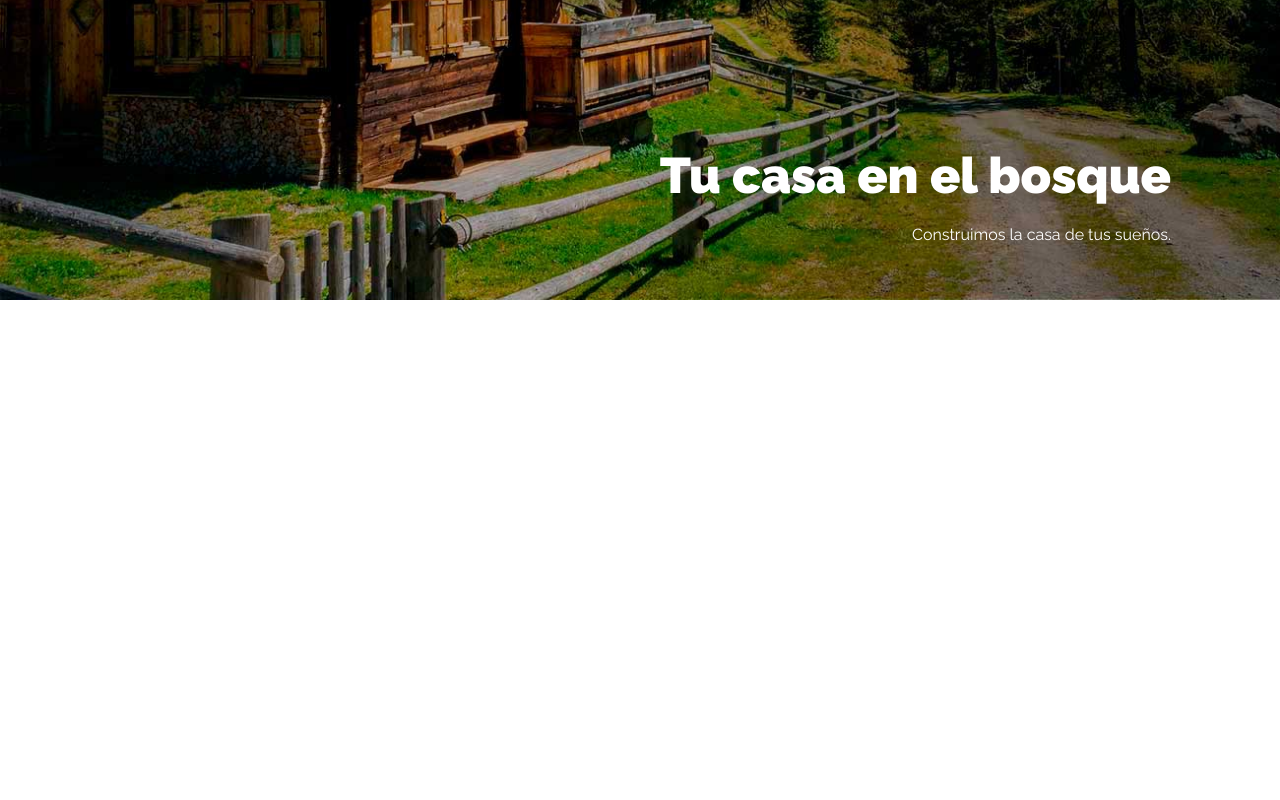
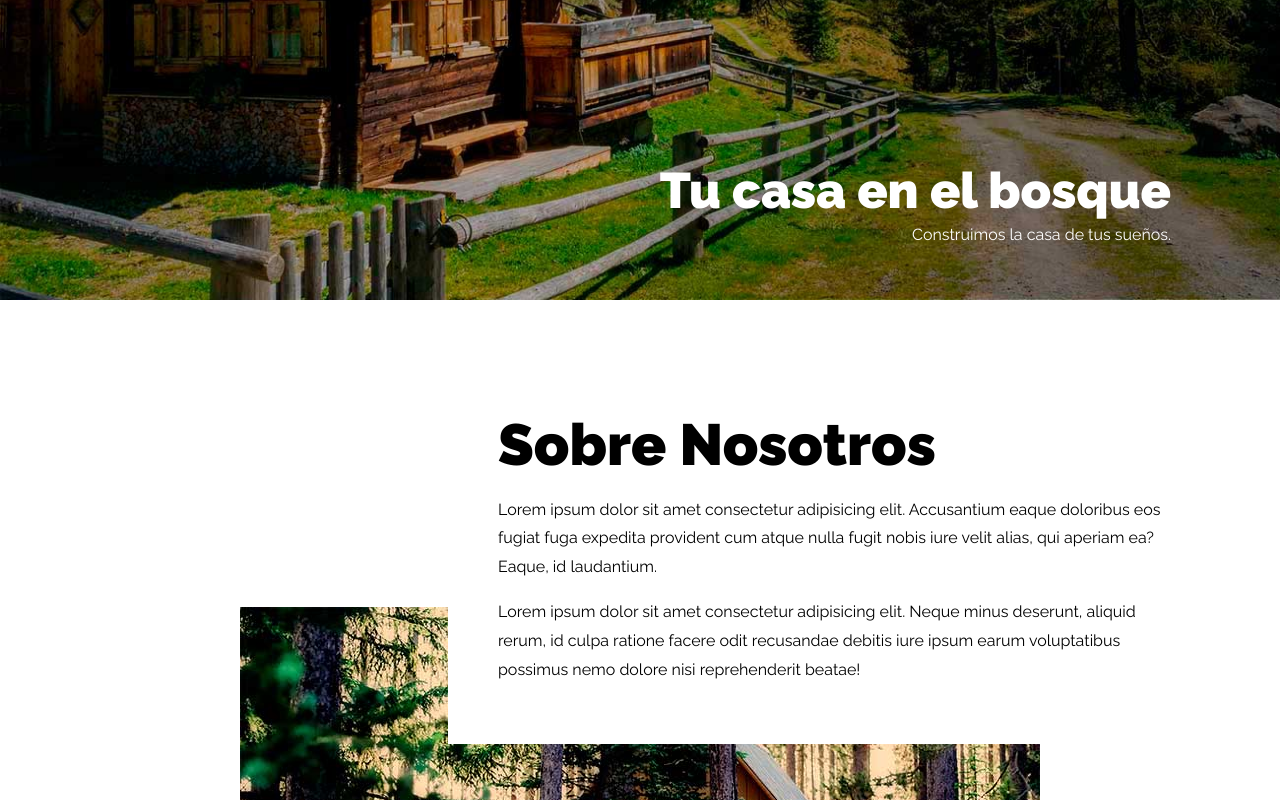
Before and after one commit to JavierSistemas/arquitectura, a plain HTML site: page index.html in a window 1280 px wide. Shown: the part 360-1160 px from the top of the page. Before the commit the page ends 800 px from the top, so only its background shows below. Drawn offline with Linux system fonts and the light colour scheme.

Commit message:
seccion sobre nosotros

```diff
--- a/css/styles.css
+++ b/css/styles.css
@@ -27,6 +27,7 @@ h2,
 h3 {
     font-weight: 900;
     margin: 1rem 0 4rem 0;
+    line-height: 1.2;
 }
 
 h1 {
@@ -106,7 +107,7 @@ img {
     font-size: 3rem;
 }
 
-@media (min-width: 768px) {
+@media (min-width: 992px) {
     .nombre-sitio {
         font-size: 5rem;
     }
@@ -116,7 +117,7 @@ img {
     font-weight: 900;
 }
 
-@media (min-width: 768px) {
+@media (min-width: 992px) {
     .barra {
         display: flex;
         justify-content: space-between;
@@ -130,7 +131,7 @@ img {
     align-items: center;
 }
 
-@media (min-width: 768px) {
+@media (min-width: 992px) {
     .contacto {
         align-items: flex-end;
     }
@@ -164,7 +165,7 @@ img {
     margin-top: 1rem;
 }
 
-@media (min-width: 768px) {
+@media (min-width: 992px) {
     .navegacion {
         display: flex;
         flex-direction: row;
@@ -179,7 +180,7 @@ img {
     text-align: center;
 }
 
-@media (min-width: 768px) {
+@media (min-width: 992px) {
     .navegacion a {
         padding: 1rem 2rem;
     }
@@ -194,7 +195,7 @@ img {
     text-align: center;
 }
 
-@media (min-width: 768px) {
+@media (min-width: 992px) {
     .slogan {
         text-align: right;
     }
@@ -205,7 +206,7 @@ img {
     margin: 0;
 }
 
-@media (min-width: 768px) {
+@media (min-width: 992px) {
     .slogan h1 {
         font-size: 5rem;
     }
@@ -215,3 +216,36 @@ img {
     margin: 0;
     text-align: 1;
 }
+
+
+/** Sobre Nosotros**/
+
+.nosotros {
+    display: grid;
+    grid-template-rows: repeat(2, 1fr);
+    background-image: url(../img/nosotros.jpg);
+    background-repeat: no-repeat;
+    background-position: bottom center;
+}
+
+@media (min-width: 992px) {
+    .nosotros {
+        grid-template-columns: repeat(3, 1fr);
+    }
+}
+
+.contenido-nosotros {
+    background-color: var(--blanco);
+    padding: 5rem;
+}
+
+@media (min-width: 992px) {
+    .contenido-nosotros {
+        grid-column: 2 / 4;
+    }
+}
+
+.contenido-nosotros h2,
+.contenido-nosotros p {
+    margin-bottom: 1rem;
+}
--- a/index.html
+++ b/index.html
@@ -39,6 +39,17 @@
             </div>
         </div>
     </header>
+
+    <section class="contenedor mt-5 nosotros">
+        <div class="contenido-nosotros">
+            <h2>Sobre Nosotros</h2>
+
+            <p>Lorem ipsum dolor sit amet consectetur adipisicing elit. Accusantium eaque doloribus eos fugiat fuga expedita provident cum atque nulla fugit nobis iure velit alias, qui aperiam ea? Eaque, id laudantium.</p>
+
+            <p>Lorem ipsum dolor sit amet consectetur adipisicing elit. Neque minus deserunt, aliquid rerum, id culpa ratione facere odit recusandae debitis iure ipsum earum voluptatibus possimus nemo dolore nisi reprehenderit beatae!</p>
+        </div>
+
+    </section>
 </body>
 
 </html>
```
